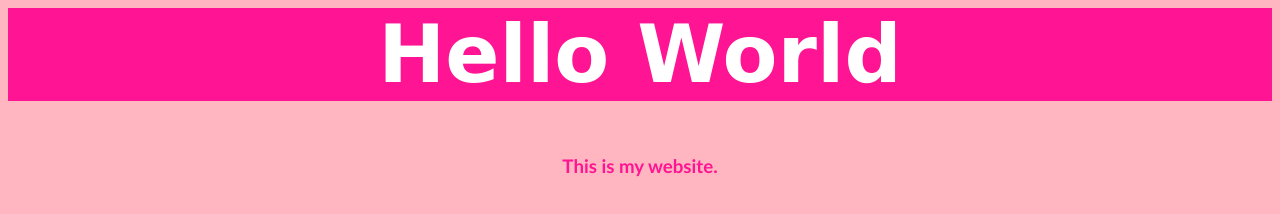
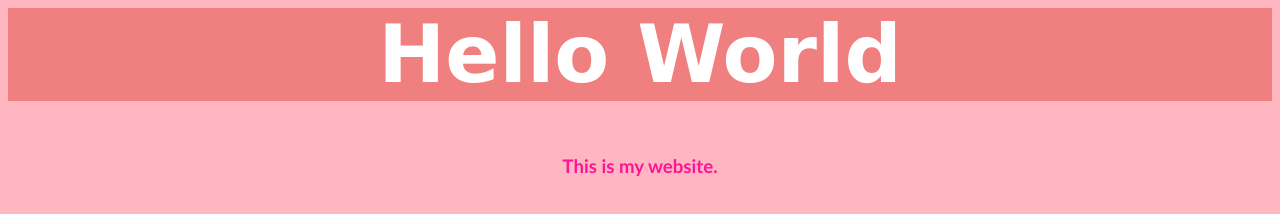
Before and after one commit to aurelia2024/Helloworld, a plain HTML site: page index.html in a window 1280 px wide. Drawn offline with Linux system fonts and the light colour scheme.

Commit message:
Update index.html

```diff
--- a/index.html
+++ b/index.html
@@ -12,7 +12,7 @@
 
   <body style="background-color: LightPink;">
 
-     <h1 style="background-color: DeepPink;color: White;font-family: Brush Script MT, cursive;font-size:500%;">
+     <h1 style="background-color: LightCoral;color: White;font-family: Brush Script MT, cursive;font-size:500%;">
        Hello World
      </h1>
 
```
